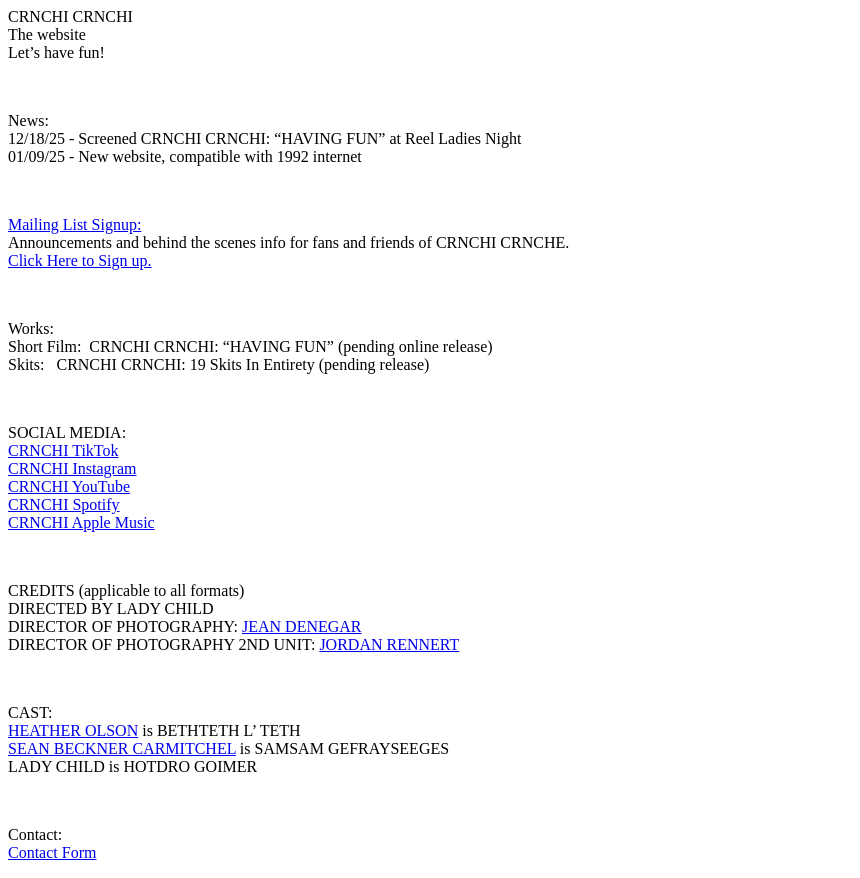
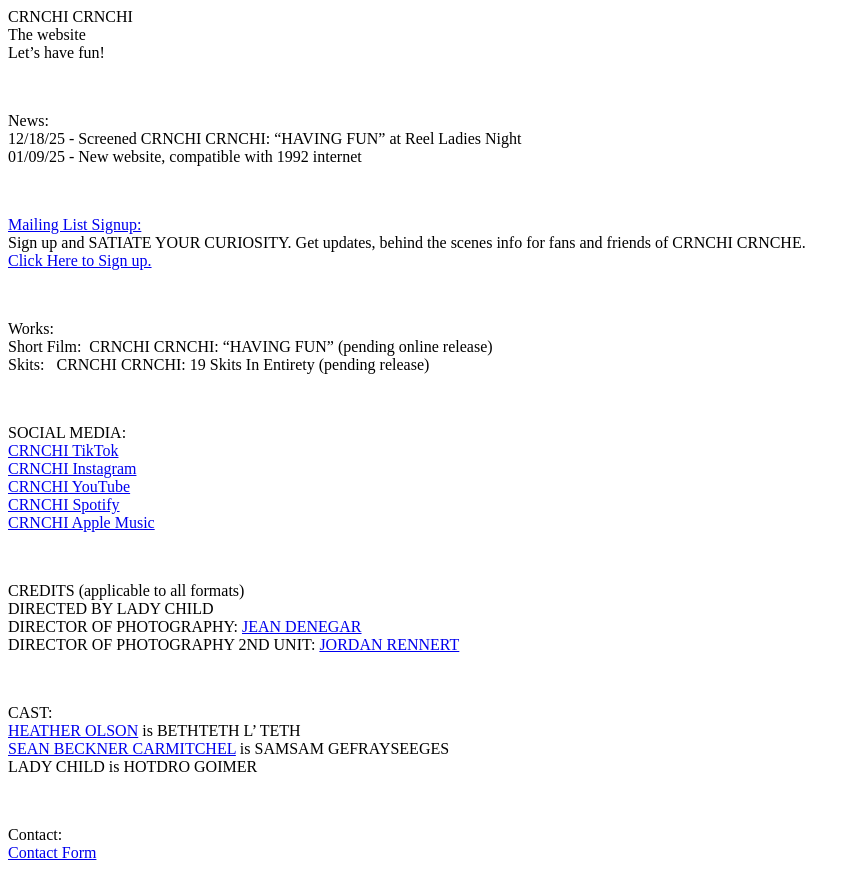
Before and after one commit to crnchicrnche/crnchicrnche, a plain HTML site: page index.html in a window 1280 px wide. Shown: the whole page, without its empty margins (0-860 px from the left). Drawn offline with Linux system fonts and the light colour scheme.

Commit message:
Revise mailing list signup text and links
Updated the mailing list signup section with new text.

```diff
--- a/index.html
+++ b/index.html
@@ -2,7 +2,7 @@
 <p><br></p>
 <p>News:<br>12/18/25 - Screened CRNCHI CRNCHI: &ldquo;HAVING FUN&rdquo; at Reel Ladies Night<br>01/09/25 - New website, compatible with 1992 internet</p>
 <p>&nbsp; &nbsp;&nbsp;</p>
-<p><a href="https://docs.google.com/forms/d/e/1FAIpQLSdxTRfHVowkmEh-8AgFoT0z1IPAkXwveCP4Utl_o_yotBTciw/viewform?usp=header">Mailing List Signup:</a><br>Announcements and behind the scenes info for fans and friends of CRNCHI CRNCHE.&nbsp;<br><a href="https://docs.google.com/forms/d/e/1FAIpQLSdxTRfHVowkmEh-8AgFoT0z1IPAkXwveCP4Utl_o_yotBTciw/viewform?usp=header">Click Here to Sign up.</a></p>
+<p><a href="https://docs.google.com/forms/d/e/1FAIpQLSdxTRfHVowkmEh-8AgFoT0z1IPAkXwveCP4Utl_o_yotBTciw/viewform?usp=header">Mailing List Signup:</a><br>Sign up and SATIATE YOUR CURIOSITY. Get updates, behind the scenes info for fans and friends of CRNCHI CRNCHE.&nbsp;<br><a href="https://docs.google.com/forms/d/e/1FAIpQLSdxTRfHVowkmEh-8AgFoT0z1IPAkXwveCP4Utl_o_yotBTciw/viewform?usp=header">Click Here to Sign up.</a></p>
 <p><br></p>
 <p>Works:<br>Short Film:&nbsp;&nbsp;CRNCHI CRNCHI: &ldquo;HAVING FUN&rdquo; (pending online release)<br>Skits:&nbsp;&nbsp;&nbsp;CRNCHI CRNCHI: 19 Skits In Entirety (pending release)</p>
 <p><br></p>
```
